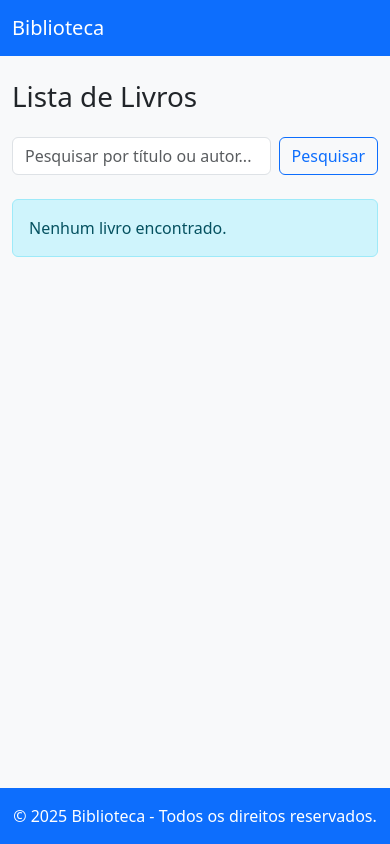
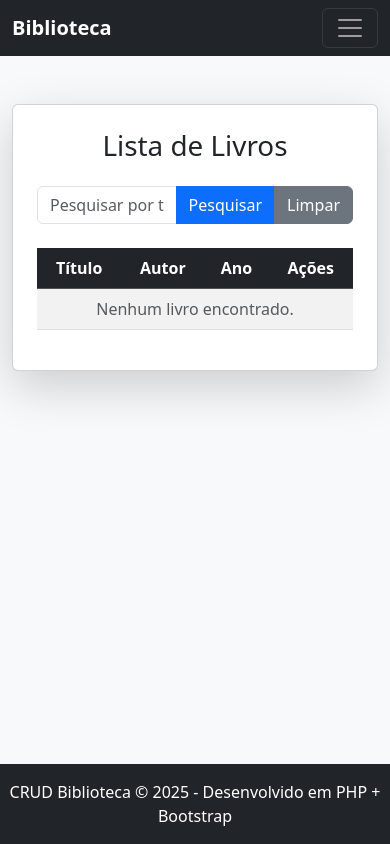
Before and after one commit to LuizzHSA/BIBLIOTECA-VIRTUAL, a PHP site: page / in a window 390 px wide. Run offline with PHP 8.4, Linux system fonts and the light colour scheme.

Commit message:
Site com Responsividade

```diff
--- a/Public/index.php
+++ b/Public/index.php
@@ -1,13 +1,19 @@
 <?php
+// Carregar dados do JSON
 $dataFile = 'data.json';
-$books = file_exists($dataFile) ? json_decode(file_get_contents($dataFile), true) : [];
+$books = [];
 
-// Filtro de pesquisa
-$search = $_GET['search'] ?? '';
-if ($search) {
-    $books = array_filter($books, function($book) use ($search) {
-        return stripos($book['title'], $search) !== false ||
-                stripos($book['author'], $search) !== false;
+if (file_exists($dataFile)) {
+    $books = json_decode(file_get_contents($dataFile), true);
+}
+
+// Filtrar pesquisa
+$search = isset($_GET['search']) ? strtolower(trim($_GET['search'])) : '';
+if ($search !== '') {
+    $books = array_filter($books, function ($book) use ($search) {
+        return strpos(strtolower($book['titulo']), $search) !== false ||
+                strpos(strtolower($book['autor']), $search) !== false ||
+                strpos(strtolower($book['ano']), $search) !== false;
     });
 }
 ?>
@@ -15,38 +21,50 @@ if ($search) {
 <html lang="pt-br">
 <head>
     <meta charset="UTF-8">
-    <title>Biblioteca</title>
+    <meta name="viewport" content="width=device-width, initial-scale=1">
+    <title>Biblioteca - CRUD</title>
+    <!-- Bootstrap CSS -->
     <link href="https://cdn.jsdelivr.net/npm/bootstrap@5.3.3/dist/css/bootstrap.min.css" rel="stylesheet">
 </head>
 <body class="bg-light d-flex flex-column min-vh-100">
 
 <!-- Navbar -->
-<nav class="navbar navbar-expand-lg navbar-dark bg-primary">
+<nav class="navbar navbar-expand-lg navbar-dark bg-dark">
     <div class="container">
-        <a class="navbar-brand" href="index.php">Biblioteca</a>
-        <div class="collapse navbar-collapse">
+        <a class="navbar-brand fw-bold" href="index.php">Biblioteca</a>
+        <button class="navbar-toggler" type="button" data-bs-toggle="collapse"
+                data-bs-target="#navbarNav" aria-controls="navbarNav"
+                aria-expanded="false" aria-label="Toggle navigation">
+            <span class="navbar-toggler-icon"></span>
+        </button>
+        <div class="collapse navbar-collapse" id="navbarNav">
             <ul class="navbar-nav ms-auto">
-                <li class="nav-item"><a class="nav-link" href="create.php">Adicionar Livro</a></li>
+                <li class="nav-item"><a class="nav-link active" href="index.php">Início</a></li>
+                <li class="nav-item"><a class="nav-link" href="create.php">Cadastrar Livro</a></li>
             </ul>
         </div>
     </div>
 </nav>
 
-<!-- Conteúdo -->
-<div class="container mt-4 flex-grow-1">
-    <h1 class="mb-4">Lista de Livros</h1>
+<!-- Conteúdo principal -->
+<main class="flex-grow-1 d-flex justify-content-center align-items-start py-5">
+    <div class="container">
+        <div class="card shadow-lg p-4">
+            <h1 class="text-center mb-4">Lista de Livros</h1>
 
-    <!-- Form de Pesquisa -->
-    <form method="GET" class="mb-4 d-flex">
-        <input type="text" name="search" class="form-control me-2" placeholder="Pesquisar por título ou autor..." value="<?= htmlspecialchars($search) ?>">
-        <button type="submit" class="btn btn-outline-primary">Pesquisar</button>
+            <!-- Barra de pesquisa -->
+            <form method="GET" class="mb-4">
+                <div class="input-group">
+                    <input type="text" name="search" class="form-control" placeholder="Pesquisar por título, autor ou ano..." value="<?= htmlspecialchars($search) ?>">
+                    <button class="btn btn-primary" type="submit">Pesquisar</button>
+                    <a href="index.php" class="btn btn-secondary">Limpar</a>
+                </div>
             </form>
 
-    <?php if (empty($books)): ?>
-        <div class="alert alert-info">Nenhum livro encontrado.</div>
-    <?php else: ?>
-        <table class="table table-striped table-hover shadow-sm">
-            <thead class="table-primary">
+            <!-- Tabela de livros -->
+            <div class="table-responsive">
+                <table class="table table-striped table-hover align-middle text-center">
+                    <thead class="table-dark">
                     <tr>
                         <th>Título</th>
                         <th>Autor</th>
@@ -55,26 +73,36 @@ if ($search) {
                     </tr>
                     </thead>
                     <tbody>
-            <?php foreach ($books as $i => $book): ?>
+                    <?php if (!empty($books)): ?>
+                        <?php foreach ($books as $index => $book): ?>
                             <tr>
-                    <td><?= htmlspecialchars($book['title']) ?></td>
-                    <td><?= htmlspecialchars($book['author']) ?></td>
-                    <td><?= htmlspecialchars($book['year']) ?></td>
+                                <td><?= htmlspecialchars($book['titulo']) ?></td>
+                                <td><?= htmlspecialchars($book['autor']) ?></td>
+                                <td><?= htmlspecialchars($book['ano']) ?></td>
                                 <td>
-                        <a href="edit.php?id=<?= $i ?>" class="btn btn-sm btn-warning">Editar</a>
-                        <a href="delete.php?id=<?= $i ?>" class="btn btn-sm btn-danger" onclick="return confirm('Excluir este livro?')">Excluir</a>
+                                    <a href="edit.php?id=<?= $index ?>" class="btn btn-sm btn-warning">Editar</a>
+                                    <a href="delete.php?id=<?= $index ?>" class="btn btn-sm btn-danger" onclick="return confirm('Tem certeza que deseja excluir este livro?')">Excluir</a>
                                 </td>
                             </tr>
                         <?php endforeach; ?>
+                    <?php else: ?>
+                        <tr>
+                            <td colspan="4" class="text-center text-muted">Nenhum livro encontrado.</td>
+                        </tr>
+                    <?php endif; ?>
                     </tbody>
                 </table>
-    <?php endif; ?>
             </div>
+        </div>
+    </div>
+</main>
 
 <!-- Footer -->
-<footer class="bg-primary text-white text-center py-3 mt-auto">
-    <p class="mb-0">&copy; <?= date("Y") ?> Biblioteca - Todos os direitos reservados.</p>
+<footer class="bg-dark text-white text-center py-3 mt-auto">
+    <p class="mb-0">CRUD Biblioteca &copy; <?= date("Y") ?> - Desenvolvido em PHP + Bootstrap</p>
 </footer>
 
+<!-- Bootstrap JS -->
+<script src="https://cdn.jsdelivr.net/npm/bootstrap@5.3.3/dist/js/bootstrap.bundle.min.js"></script>
 </body>
 </html>
```
Also changed, not shown: Public/cadastro.php (+57 -36 lines). Lines whose indentation alone changed are shown as unchanged.
